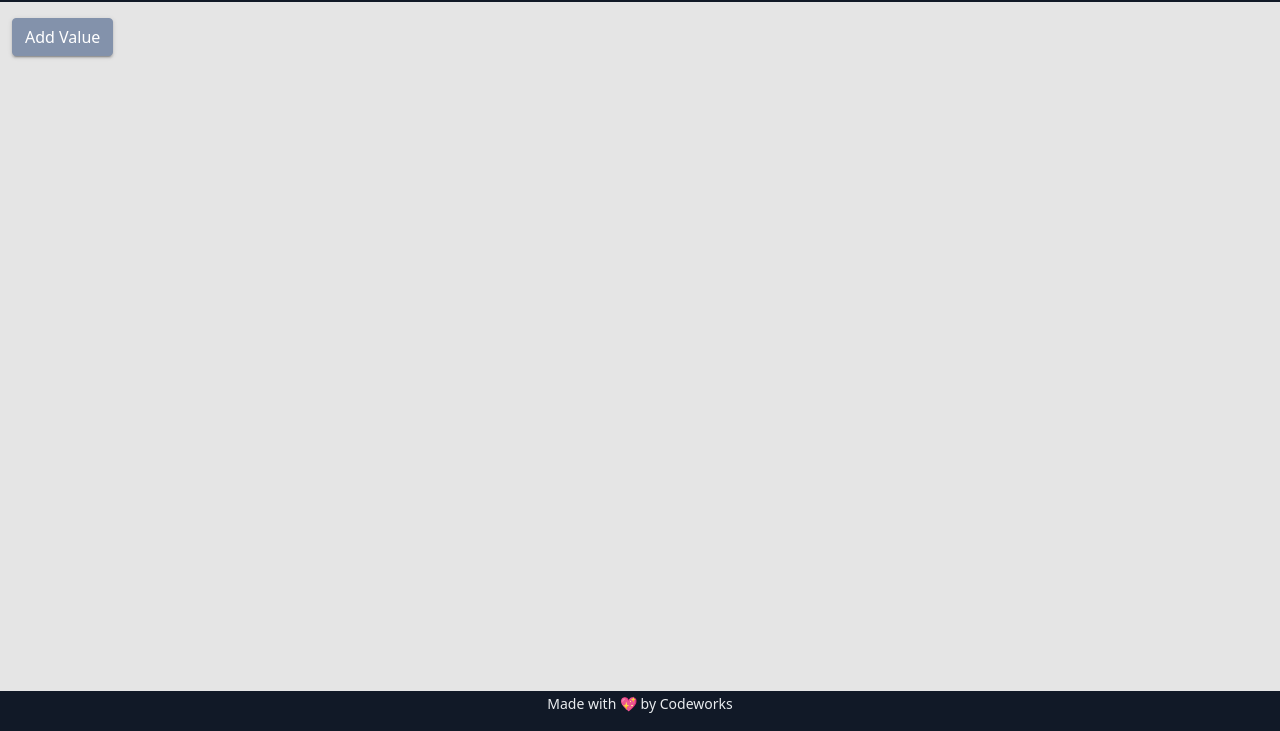
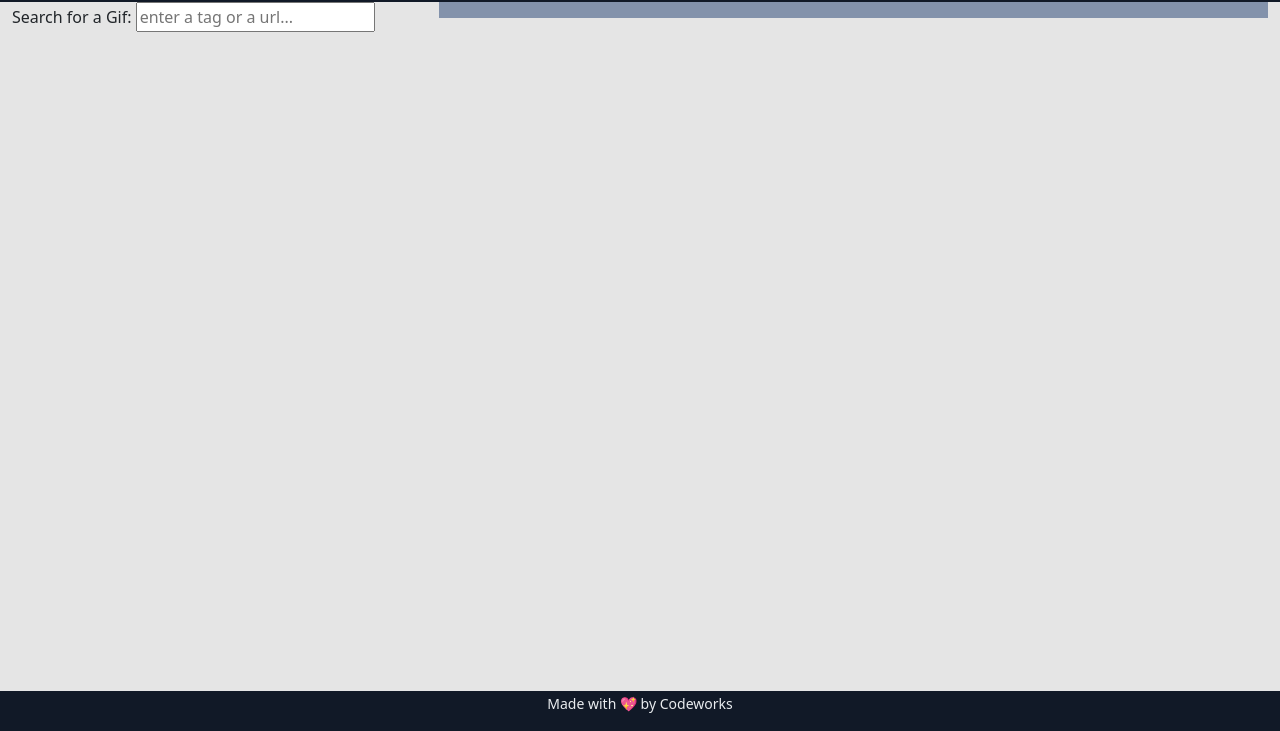
Before and after one commit to DominicRupert/gift, a website with bundled scripts: page index.html in a window 1280 px wide. Shown: the part 69-800 px from the top of the page. Built offline with nearby package versions, Linux system fonts and the light colour scheme; a script that the page names is missing.

Commit message:
form complete

```diff
--- a/app/Controllers/apiGiftController.js
+++ b/app/Controllers/apiGiftController.js
@@ -2,9 +2,20 @@ import { apiGiftService } from "../Services/apiGiftService.js"
 
 export class ApiGiftController {
   constructor(){
-    this.searchGiphy()
   }
   async searchGiphy() {
-    await apiGiftService.searchGiphy()
+    try {
+      /**@type {HTMLFormElement} */
+      event.preventDefault()
+      const formElem = event.target
+      const formData = {
+      query: formElem.gifs.value
+    }
+      await apiGiftService.searchGiphy(formData.query)
+      formElem.reset()
+
+    } catch (error) {
+      console.error(error)
+    }
   }
 }
--- a/app/Services/apiGiftService.js
+++ b/app/Services/apiGiftService.js
@@ -3,15 +3,16 @@ import { giphyApi } from "./AxiosService.js"
 
 
 let params ={
-
     api_key :'Mz7FrQZfs574Ija8b3viGcfCgtGxTwhB',
     rating: 'pg',
     q: ''
 }
 class  ApiGiftService{
-    async getGift(){
-        const res = await giphyApi.get('')
-        const gift = new Gift()
+    async searchGiphy(query){
+        params.q = query
+        const res = await giphyApi.get('search', { params })
+        console.log(res)
+        // const gift = new Gift()
     }
 
 }
--- a/app/main.js
+++ b/app/main.js
@@ -1,7 +1,7 @@
-import { ValuesController } from "./Controllers/ValuesController.js";
+import { ApiGiftController } from "./Controllers/apiGiftController.js";
 
 class App {
-  valuesController = new ValuesController();
+  apiGiftController = new ApiGiftController();
 }
 
 window["app"] = new App();
--- a/index.html
+++ b/index.html
@@ -26,8 +26,16 @@
   <main>
     <div class="container-fluid">
       <div class="row">
-        <div class="col-12">
-          <div id="app"></div>
+        <div class="col-4">
+          <form id="gifSubmit" onsubmit="app.apiGiftController.searchGiphy()">
+            <label for="gif-search" name="gif-search">Search for a Gif: </label>
+            <input type="search" name="gifs" for="gif-search" id="gif-search-input"aria-describedby="gif-search" placeholder="enter a tag or a url...">
+          </form>
+        </div>
+        <div class="col-8">
+          <div class="bg-secondary p-2" id="gif-landing">
+            <!-- gifs go here -->
+          </div>
         </div>
       </div>
     </div>
@@ -43,6 +51,7 @@
     crossorigin="anonymous"></script>
   <script src="https://cdn.jsdelivr.net/npm/sweetalert2@11.3.10/dist/sweetalert2.all.min.js"
     integrity="sha256-hw7v8jZF/rFEdx1ZHepT4D73AFTHLu/P9kEyrNesRyc=" crossorigin="anonymous"></script>
+  <script src="https://cdnjs.cloudflare.com/ajax/libs/axios/0.26.1/axios.min.js" integrity="sha512-bPh3uwgU5qEMipS/VOmRqynnMXGGSRv+72H/N260MQeXZIK4PG48401Bsby9Nq5P5fz7hy5UGNmC/W1Z51h2GQ==" crossorigin="anonymous" referrerpolicy="no-referrer"></script>
   <script src="app/main.js" type="module"></script>
 </body>
 
```
